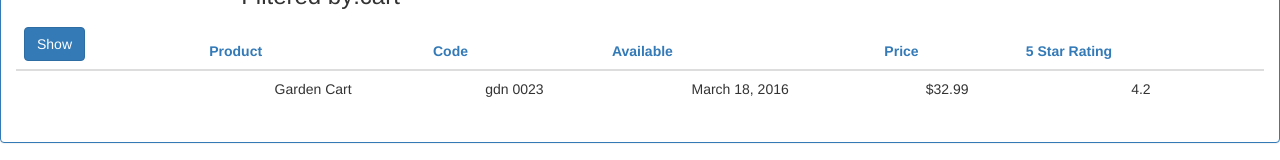
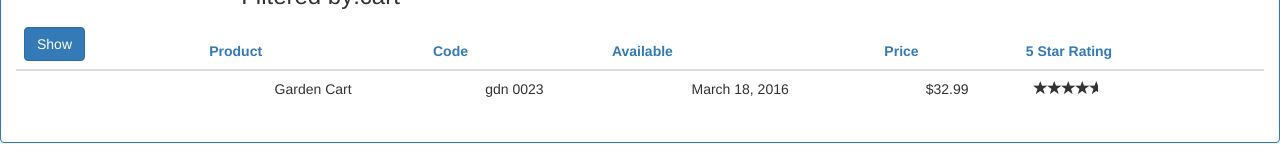
Before and after one commit to jatin7gupta/ng-tutorial, an Angular app in the folder APM-Start/: page / in a window 1280 px wide. Shown: the part 204-364 px from the top of the page. Built offline with nearby package versions, Linux system fonts and the light colour scheme.

Commit message:
Add: Events

```diff
--- a/APM-Start/src/app/app.module.ts
+++ b/APM-Start/src/app/app.module.ts
@@ -5,13 +5,15 @@
 import {ProductListComponent} from './product/product-list.component';
 import {FormsModule} from '@angular/forms';
 import {ConvertToSpacesPipe} from './shared/convert-to-spaces.pipe';
+import {StarComponent} from './shared/star.component';
 
 
 @NgModule({
   declarations: [
     AppComponent,
     ProductListComponent,
-    ConvertToSpacesPipe
+    ConvertToSpacesPipe,
+    StarComponent
   ],
   imports: [
     BrowserModule,
--- a/APM-Start/src/app/product/product-list.component.html
+++ b/APM-Start/src/app/product/product-list.component.html
@@ -42,7 +42,8 @@
           <td>{{product.productCode| lowercase | convertToSpaces: '-'}} </td>
           <td>{{product.releaseDate}}</td>
           <td>{{product.price | currency:'USD':true:'1.2-2'}}</td>
-          <td>{{product.starRating}}</td>
+          <td><pm-star [rating]="product.starRating"
+          (ratingClicked)="onRatingClicked($event)"></pm-star></td>
         </tr>
 
         </tbody>
--- a/APM-Start/src/app/product/product-list.component.ts
+++ b/APM-Start/src/app/product/product-list.component.ts
@@ -57,4 +57,7 @@
   ngOnInit() {
     console.log('on init');
   }
+  onRatingClicked(message: string): void {
+    this.pageTitle = message;
   }
+  }
--- a/APM-Start/src/app/shared/star.component.html
+++ b/APM-Start/src/app/shared/star.component.html
@@ -1,7 +1,8 @@
 <div class="crop"
     [style.width.px]="starWidth"
     [title]="rating">
-    <div style="width: 86px">
+    <div style="width: 86px"
+    (click)="onclick()">
         <span class="glyphicon glyphicon-star"></span>
         <span class="glyphicon glyphicon-star"></span>
         <span class="glyphicon glyphicon-star"></span>
--- /dev/null
+++ b/APM-Start/src/app/shared/star.component.ts
@@ -0,0 +1,19 @@
+import {Component, EventEmitter, Input, OnChanges, Output} from '@angular/core';
+
+@Component({
+  selector: 'pm-star',
+  templateUrl: './star.component.html',
+  styleUrls: ['./star.component.css']
+})
+export class StarComponent implements OnChanges{
+  @Input() rating: number = 4;
+  starWidth: number;
+  @Output() ratingClicked: EventEmitter<string> = new EventEmitter<string>();
+  ngOnChanges(): void {
+    this.starWidth = this.rating * 86 / 5;
+  }
+  onclick(): void {
+    this.ratingClicked.emit('this is clicked');
+  }
+
+}
```
